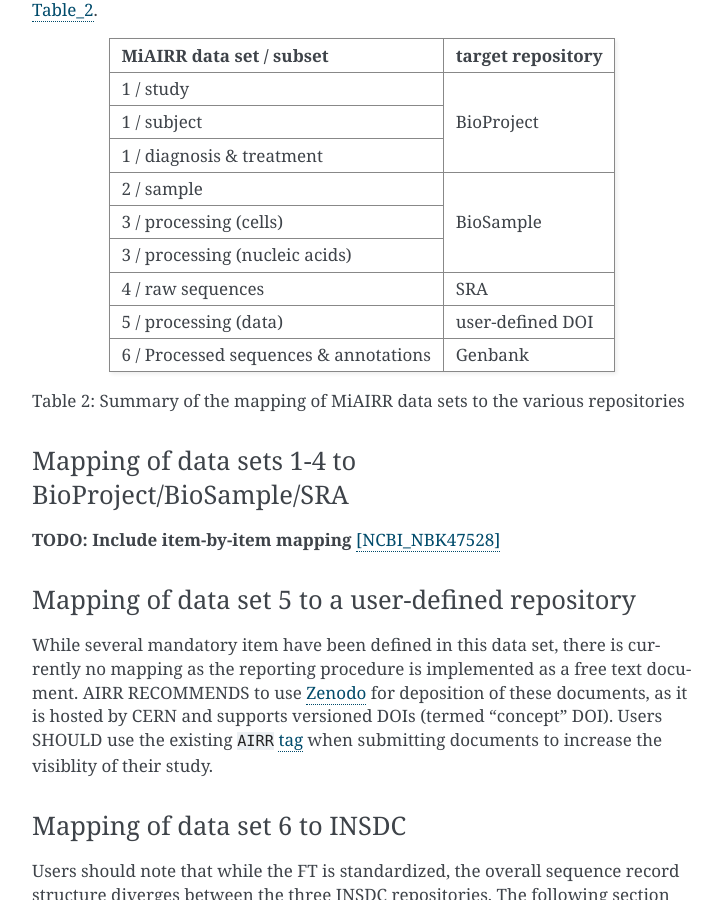
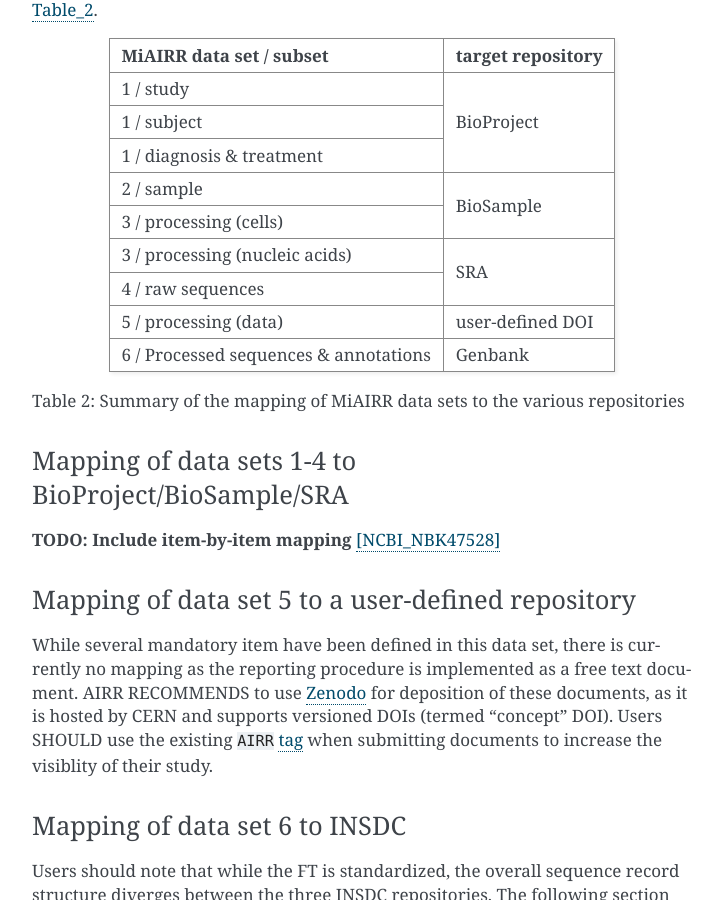
Before and after one commit to airr-community/airr-standards, a Sphinx documentation site: the page built from docs/miairr/specification_miairr_ncbi.rst, in a window 1280 px wide and 900 px high, scrolled down 1778 px. Shown: the whole window, without its empty margins (388-1110 px from the left). Built offline with Sphinx 7.4.7, drawn with Linux system fonts in a browser that asks for light colours; pages that are not in the unit, such as notebooks, are missing from menus.

```diff
--- a/docs/miairr/specification_miairr_ncbi.rst
+++ b/docs/miairr/specification_miairr_ncbi.rst
@@ -101,10 +101,10 @@ depicted in Table_2_.
 | 2 / sample                            | BioSample         |
 +---------------------------------------+                   +
 | 3 / processing (cells)                |                   |
++---------------------------------------+-------------------+
+| 3 / processing (nucleic acids)        | SRA               |
 +---------------------------------------+                   +
-| 3 / processing (nucleic acids)        |                   |
-+---------------------------------------+-------------------+
-| 4 / raw sequences                     | SRA               |
+| 4 / raw sequences                     |                   |
 +---------------------------------------+-------------------+
 | 5 / processing (data)                 | user-defined DOI  |
 +---------------------------------------+-------------------+
```
